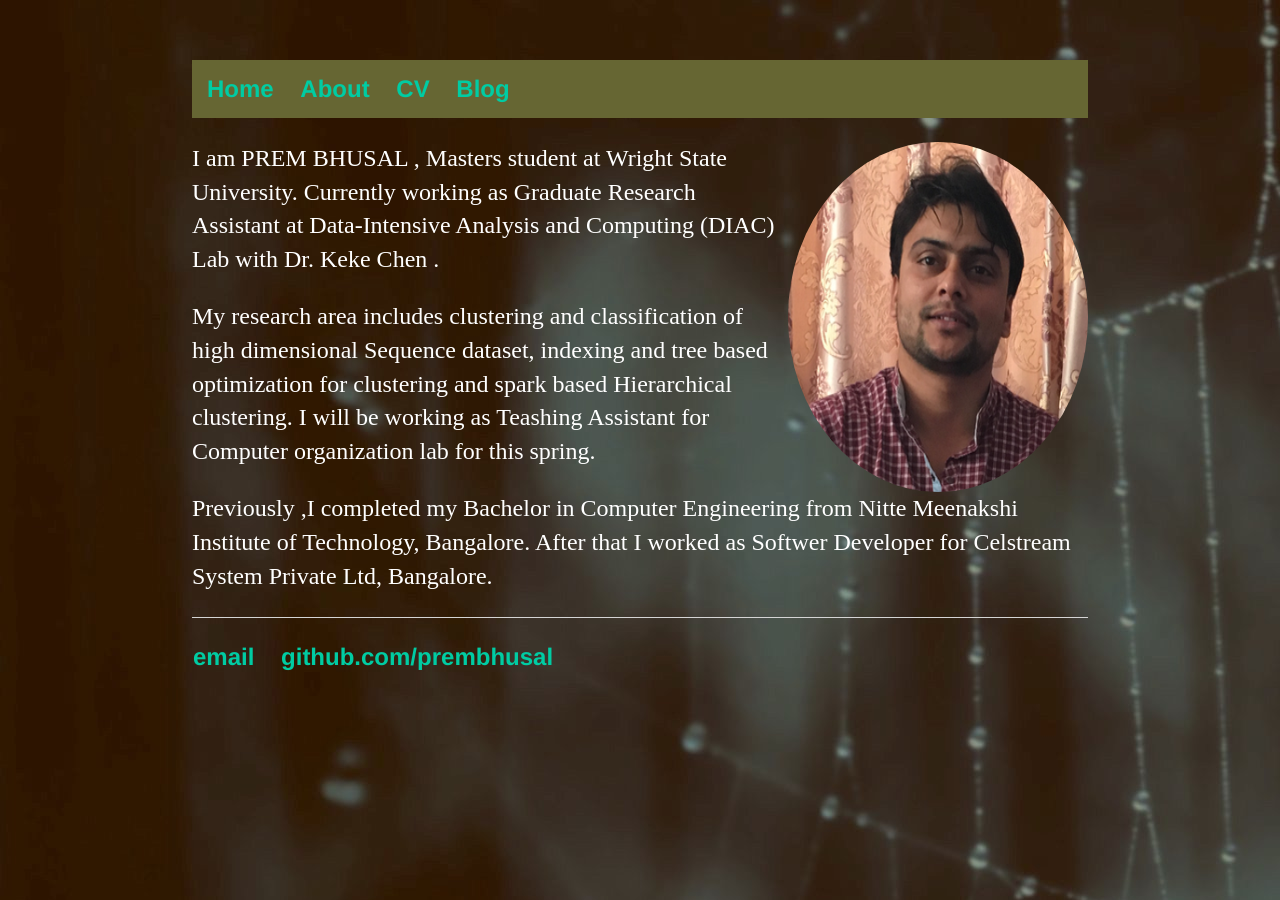
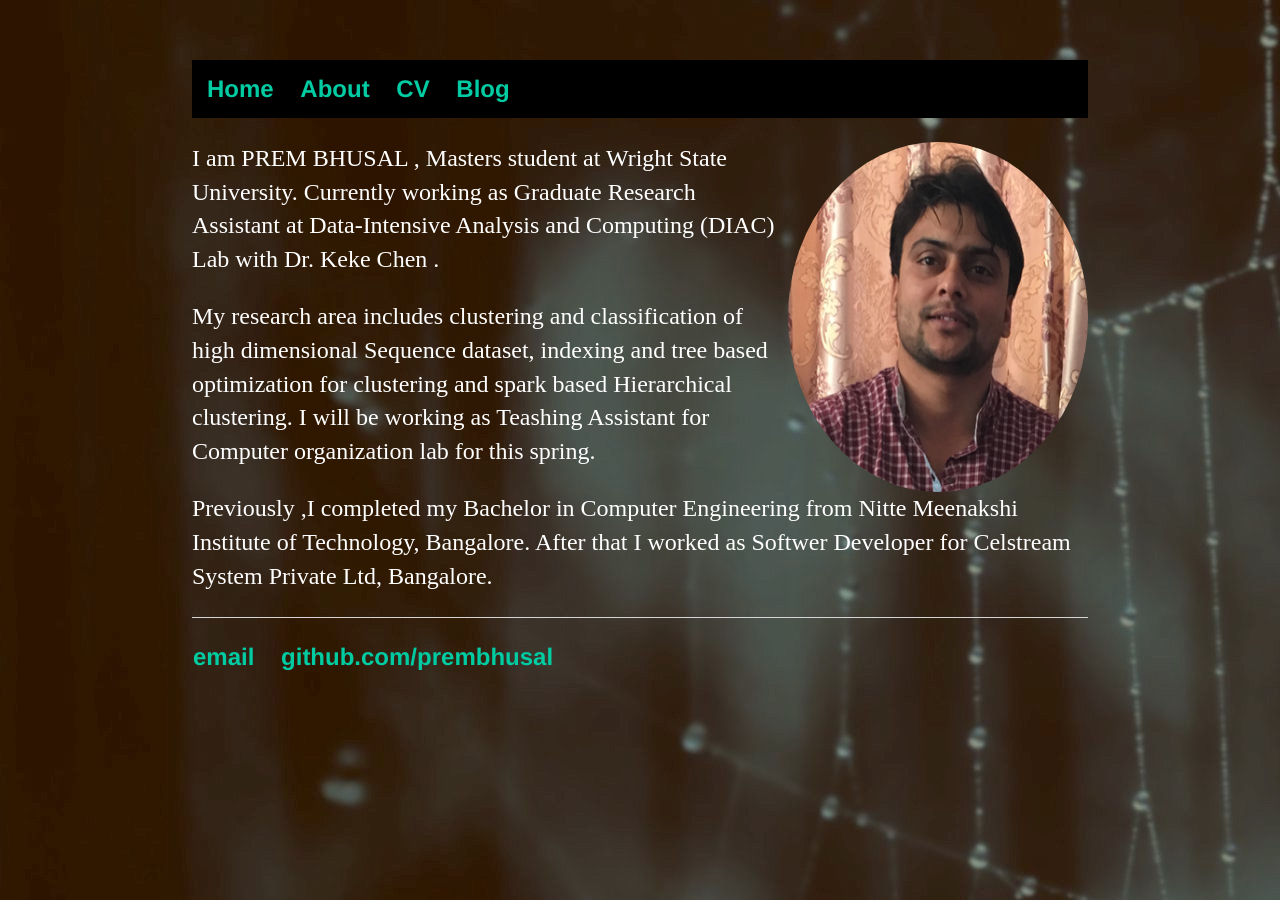
Before and after one commit to prembhusal/prembhusalWebsite, a Jekyll site: the page built from index.html, in a window 1280 px wide. Built offline with Jekyll 4.4.1, drawn with Linux system fonts in a browser that asks for light colours.

Commit message:
Update main.css

```diff
--- a/css/main.css
+++ b/css/main.css
@@ -9,7 +9,7 @@ nav ul {
     font-weight: bold;
     font-size: 1.5em;
     color: #00cca3;
-    background-color: #666633;
+    background-color: #000000;
     padding: 15px 15px;
 }
 footer ul {
```
